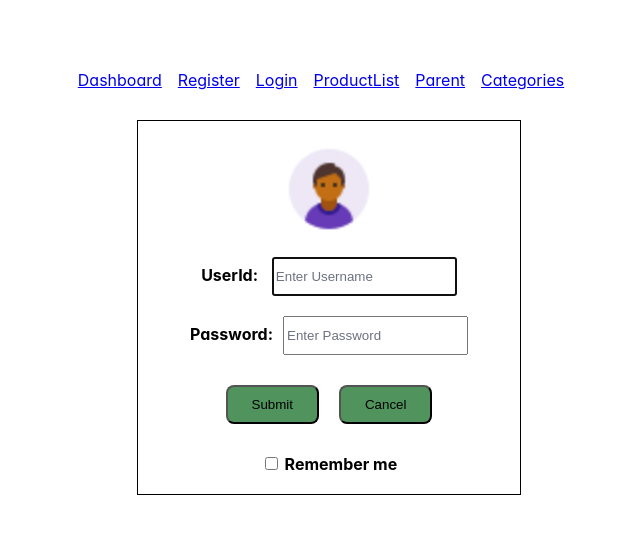
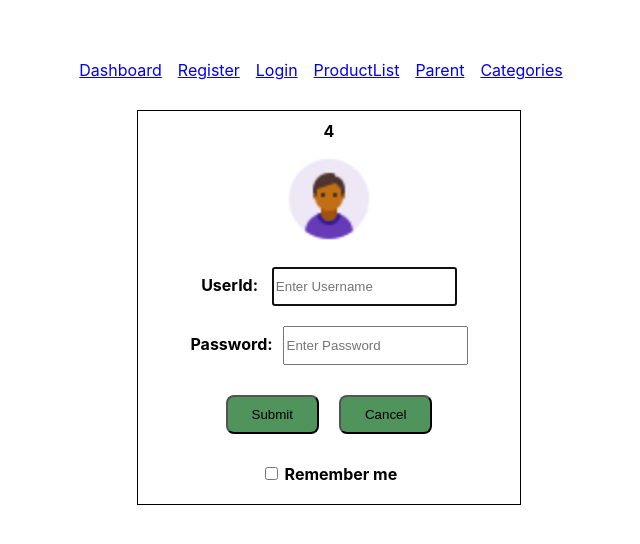
Before and after one commit to NageshGandikota549/kloudHuntBatch2, a React (Create React App) app in the folder product-management/: page /login in a window 1280 px wide. Shown: the top 544 px of the page, without its empty margins (311-951 px from the left). Built offline with nearby package versions, Linux system fonts and the light colour scheme.

Commit message:
added typesript

```diff
--- a/product-management/package.json
+++ b/product-management/package.json
@@ -6,12 +6,17 @@
     "@testing-library/jest-dom": "^5.17.0",
     "@testing-library/react": "^13.4.0",
     "@testing-library/user-event": "^13.5.0",
+    "@types/jest": "^29.5.5",
+    "@types/node": "^20.8.5",
+    "@types/react": "^18.2.28",
+    "@types/react-dom": "^18.2.13",
     "primereact": "^10.0.2",
     "react": "^18.2.0",
     "react-dom": "^18.2.0",
     "react-router-dom": "^6.16.0",
     "react-scripts": "5.0.1",
     "styled-components": "^6.0.8",
+    "typescript": "^5.2.2",
     "web-vitals": "^2.1.4"
   },
   "scripts": {
--- a/product-management/src/App.js
+++ /dev/null
@@ -1,35 +0,0 @@
-import "./App.css";
-import { BrowserRouter, Routes, Route } from "react-router-dom";
-import { Dashboard } from "./components/dashboard/Dashboard";
-import { Register } from "./components/register/Register";
-import { Navigation } from "./components/navigation/Navigation";
-import { Login } from "./components/login/Login";
-import { ProductList } from "./components/product-list/ProductList";
-
-//theme
-import "primereact/resources/themes/lara-light-indigo/theme.css";
-import { ProductDetails } from "./components/product-details/ProductDetails";
-import { Parent } from "./components/parent/Parent";
-import { Categories } from "./components/categories/Categories";
-
-function App() {
-  return (
-    <div>
-      <BrowserRouter>
-        <Navigation />
-        <Routes>
-          <Route path="/" Component={Dashboard} />
-          <Route path="/dashboard" Component={Dashboard} />
-          <Route path="/register" Component={Register} />
-          <Route path="/login" Component={Login} />
-          <Route path="/product-list" Component={ProductList} />
-          <Route path="/parent" Component={Parent} />
-          <Route path="/categories" Component={Categories} />
-          <Route path="/product-details/:id" Component={ProductDetails} />
-        </Routes>
-      </BrowserRouter>
-    </div>
-  );
-}
-
-export default App;
--- /dev/null
+++ b/product-management/src/App.tsx
@@ -0,0 +1,34 @@
+import React from "react";
+import "./App.css";
+import { BrowserRouter, Routes, Route } from "react-router-dom";
+import { Register } from "./components/register/Register";
+import { Navigation } from "./components/navigation/Navigation";
+import { Login } from "./components/login/Login";
+// import { BrowserRouter, Routes, Route } from "react-router-dom";
+// import { Dashboard } from "./components/dashboard/Dashboard";
+// import { Register } from "./components/register/Register";
+// import { Navigation } from "./components/navigation/Navigation";
+// import { Login } from "./components/login/Login";
+// import { ProductList } from "./components/product-list/ProductList";
+
+// //theme
+// import "primereact/resources/themes/lara-light-indigo/theme.css";
+// import { ProductDetails } from "./components/product-details/ProductDetails";
+// import { Parent } from "./components/parent/Parent";
+// import { Categories } from "./components/categories/Categories";
+
+function App() {
+  return (
+    <>
+      <BrowserRouter>
+        <Navigation />
+        <Routes>
+          <Route path="/register" Component={Register} />
+          <Route path="/login" Component={Login} />
+        </Routes>
+      </BrowserRouter>
+    </>
+  );
+}
+
+export default App;
--- a/product-management/src/components/login/Login.js
+++ /dev/null
@@ -1,58 +0,0 @@
-import React, { useEffect, useRef, useState } from "react";
-import "./login.css";
-
-export const Login = () => {
-  const [userId, setUserId] = useState("");
-  const [password, setPassword] = useState("");
-
-  const userIdRef = useRef(null);
-
-  useEffect(() => {
-    userIdRef.current.focus();
-  }, []);
-
-  const handleUserIdChange = (event) => {
-    const value = event.target.value;
-    setUserId(value);
-  };
-  const handlePasswordChange = (event) => {
-    const value = event.target.value;
-    setPassword(value);
-  };
-
-  const handleSubmit = () => {
-    console.log(userId, password);
-  };
-
-  return (
-    <div className="login-container">
-      <img src="login-avatar.png" alt="Avatar" />
-      <div>
-        <label for="user-id">UserId: </label>
-        <input
-          ref={userIdRef}
-          type="text"
-          placeholder="Enter Username"
-          onChange={handleUserIdChange}
-          id="user-id"
-        />
-      </div>
-      <div>
-        <label for="password">Password:</label>
-        <input
-          type="password"
-          placeholder="Enter Password"
-          onChange={handlePasswordChange}
-          id="password"
-        />
-      </div>
-      <div className="buttons">
-        <button onClick={handleSubmit}>Submit</button>
-        <button type="button">Cancel</button>
-      </div>
-      <label>
-        <input type="checkbox" name="remember" /> Remember me
-      </label>
-    </div>
-  );
-};
--- /dev/null
+++ b/product-management/src/components/login/Login.tsx
@@ -0,0 +1,86 @@
+import React, { ChangeEvent, useEffect, useRef, useState } from "react";
+import "./login.css";
+
+interface IUserDetails {
+  name: string;
+  age: number;
+  address: string | number;
+  phone: number;
+  dob: Date;
+}
+
+export const Login = () => {
+  const [userId, setUserId] = useState<string>("");
+  const [password, setPassword] = useState<string>("");
+  const [userDetails, setUserDetails] = useState<IUserDetails[]>([]);
+  const [ticketNumbers, setTicketNumbers] = useState<number[]>([]);
+
+  // let firstName: string = "peter";
+  // let age: number = 10;
+  // let isVoter: boolean = true;
+  // let Dob: Date = new Date();
+
+  // setUserDetails({
+  //   name: "nagesh",
+  //   age: 29,
+  //   address: "zyz",
+  //   phone: 23432424,
+  //   dob: new Date(),
+  // });
+
+  const userIdRef = useRef<HTMLInputElement>(null);
+
+  useEffect(() => {
+    if (userIdRef && userIdRef.current) userIdRef.current.focus();
+  }, []);
+
+  const calculateSum: Function = (a: number, b: number): number => {
+    return a + b;
+  };
+
+  const handleUserIdChange = (event: ChangeEvent<HTMLInputElement>): void => {
+    const value = event.target.value;
+    setUserId(value);
+  };
+  const handlePasswordChange = (event: ChangeEvent<HTMLInputElement>) => {
+    const value = event.target.value;
+    setPassword(value);
+  };
+
+  const handleSubmit = (): void => {
+    console.log(userId, password);
+  };
+
+  return (
+    <div className="login-container">
+      {calculateSum(1, 3)}
+      <img src="login-avatar.png" alt="Avatar" />
+      <div>
+        <label htmlFor="user-id">UserId: </label>
+        <input
+          ref={userIdRef}
+          type="text"
+          placeholder="Enter Username"
+          onChange={handleUserIdChange}
+          id="user-id"
+        />
+      </div>
+      <div>
+        <label htmlFor="password">Password:</label>
+        <input
+          type="password"
+          placeholder="Enter Password"
+          onChange={handlePasswordChange}
+          id="password"
+        />
+      </div>
+      <div className="buttons">
+        <button onClick={handleSubmit}>Submit</button>
+        <button type="button">Cancel</button>
+      </div>
+      <label>
+        <input type="checkbox" name="remember" /> Remember me
+      </label>
+    </div>
+  );
+};
--- a/product-management/src/index.js
+++ b/product-management/src/index.tsx
@@ -2,7 +2,6 @@ import React from "react";
 import ReactDOM from "react-dom/client";
 import "./index.css";
 import App from "./App";
-
-const root = ReactDOM.createRoot(document.getElementById("root"));
+const root = ReactDOM.createRoot(document.getElementById("root") as Element);
 
 root.render(<App />);
```
Also changed, not shown: product-management/tsconfig.json (added, +21 -0 lines), product-management/src/components/navigation/Navigation.tsx (renamed from product-management/src/components/navigation/Navigation.js), product-management/src/components/register/Register.tsx (renamed from product-management/src/components/register/Register.js), 1 other file (tests, documents, lock files or other folders).
